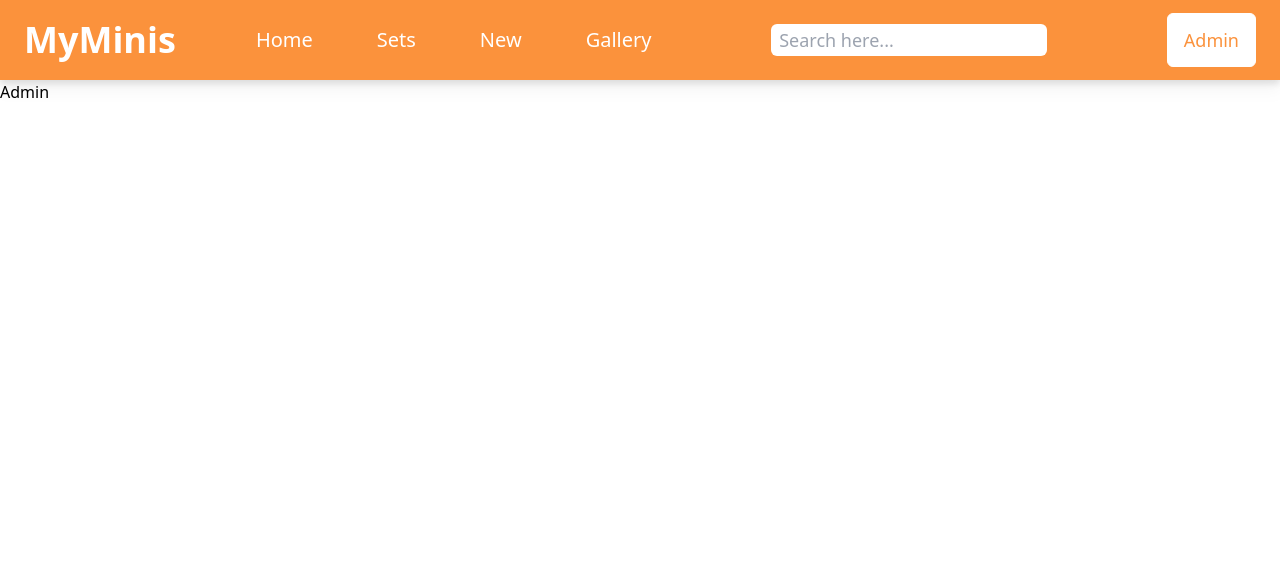
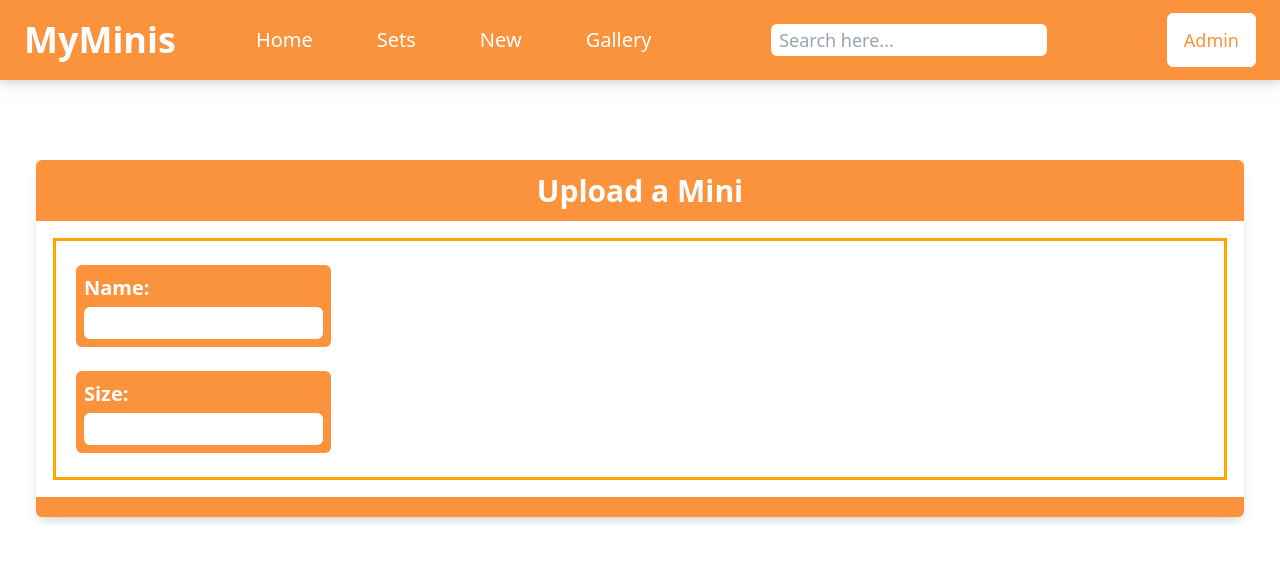
Before and after one commit to Fraser-Dunn/mini-website, a React (Create React App) app: page /admin in a window 1280 px wide. Shown: the top 562 px of the page. Built offline with nearby package versions, Linux system fonts and the light colour scheme; no server answers; sample sign-in values are in the browser's storage.

Commit message:
Form Layout Working

```diff
--- a/src/index.css
+++ b/src/index.css
@@ -52,6 +52,7 @@
   padding-top: 100px;
 
 }
+
 .container {
  display: flex;
  max-width: 1024px;
@@ -79,6 +80,86 @@
 
 .header-link {
   padding: 0 32px;
+}
+
+/* Form */
+
+.body-base-form {
+  display: flex;
+  flex-direction: column;
+  align-items: center;
+  justify-content: center;
+  padding:0 36px;
+  height: 100%;
+  overflow: auto;
+  padding-top: 80px;
+}
+
+.form-container {
+  display: flex;
+  flex-direction: column;
+  align-items: center;
+  justify-content: center;
+  width: 100%;
+  margin-bottom: 8px;
+  padding: 0 0 20px 0;
+}
+
+.form-header {
+  padding: 8px;
+}
+
+.form-header h1 {
+  font-size: 30px;
+  color: white;
+  font-weight: bold;
+}
+
+.form-main {
+  display: flex;
+  place-self: start;
+  width:100%;
+  padding: 20px;
+}
+
+.form-actual {
+  display: flex;
+  width: 100%;
+}
+
+.form-content {
+  display: flex;
+  flex-direction: column;
+  outline: solid orange;
+  padding: 12px;
+  width: 100%;
+}
+
+.name-div {
+  display: flex;
+  align-items: center;
+  padding: 8px;
+  margin: 4px 0;
+}
+
+.form-name-label-div {
+  display: flex;
+  flex-direction: column;
+  padding: 8px;
+  margin-right: 4px;
+  width:fit-content;
+}
+
+.form-name-label {
+  font-size: 20px;
+  font-weight: bold;
+  color: white;
+  padding-bottom: 4px;
+}
+
+.form-name-input {
+  padding: 4px;
+  outline: none;
 }
 
 
@@ -126,4 +207,8 @@
   .search-bar-large {
     display:none;
   }
+
+  .name-div {
+    justify-content: center;
+  }
 }
--- a/src/pages/Admin.jsx
+++ b/src/pages/Admin.jsx
@@ -1,7 +1,101 @@
 import React from "react";
+import { useState, useEffect, useRef } from "react";
+import { getAuth, onAuthStateChanged } from "firebase/auth";
+import { useNavigate } from "react-router-dom";
 
 const Admin = () => {
-  return <div>Admin</div>;
+  const [loading, setLoading] = useState(false);
+  const [formData, setFormData] = useState({
+    brand: "",
+    damaged: false,
+    gender: "",
+    images: {},
+    maker: "",
+    name: "",
+    number: 0,
+    quantity: 1,
+    race: "",
+    rarity: "",
+    set: "",
+    size: "",
+    statblock: "",
+    type: "",
+  });
+
+  const {
+    brand,
+    damaged,
+    gender,
+    images,
+    maker,
+    name,
+    number,
+    quantity,
+    race,
+    rarity,
+    set,
+    size,
+    statblock,
+    type,
+  } = formData;
+
+  const auth = getAuth();
+  const navigate = useNavigate();
+  const isMounted = useRef(true);
+
+  useEffect(() => {
+    if (isMounted) {
+      onAuthStateChanged(auth, (user) => {
+        if (user) {
+          setFormData({ ...formData, userRef: user.uid });
+        } else {
+          navigate("/login");
+        }
+      });
+    }
+
+    return () => {
+      isMounted.current = false;
+    };
+  }, [isMounted]);
+
+  const onSubmit = (e) => {
+    e.preventDefault();
+  };
+
+  const onMutate = (e) => {};
+
+  return (
+    <div className="body-base-form ">
+      <div className="form-container bg-orange-400 shadow-lg rounded-md">
+        <header className="form-header ">
+          <h1>Upload a Mini</h1>
+        </header>
+
+        <main className="form-main bg-white">
+          <form className="form-actual" onSubmit={onSubmit}>
+            <div className="form-content">
+              {/* name */}
+              <div className="name-div">
+                <div className="form-name-label-div bg-orange-400 rounded-md">
+                  <label className="form-name-label">Name:</label>
+                  <input className="form-name-input rounded-md" type="text" />
+                </div>
+              </div>
+
+              {/* size */}
+              <div className="name-div">
+                <div className="form-name-label-div bg-orange-400 rounded-md">
+                  <label className="form-name-label">Size:</label>
+                  <input className="form-name-input rounded-md" type="text" />
+                </div>
+              </div>
+            </div>
+          </form>
+        </main>
+      </div>
+    </div>
+  );
 };
 
 export default Admin;
```
